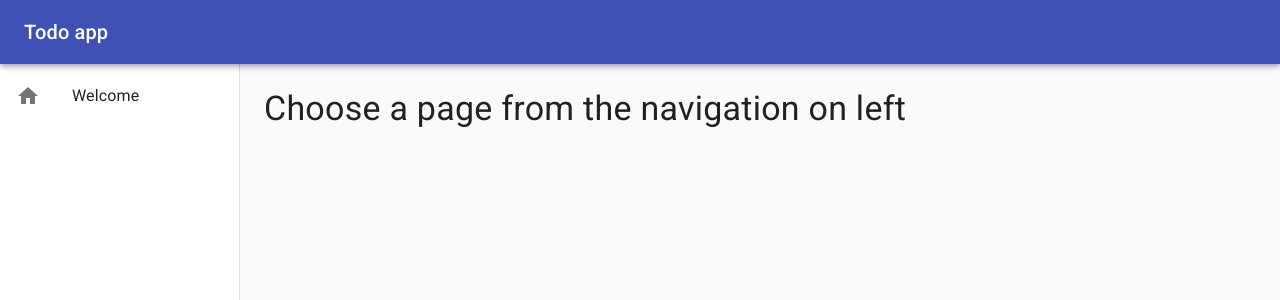
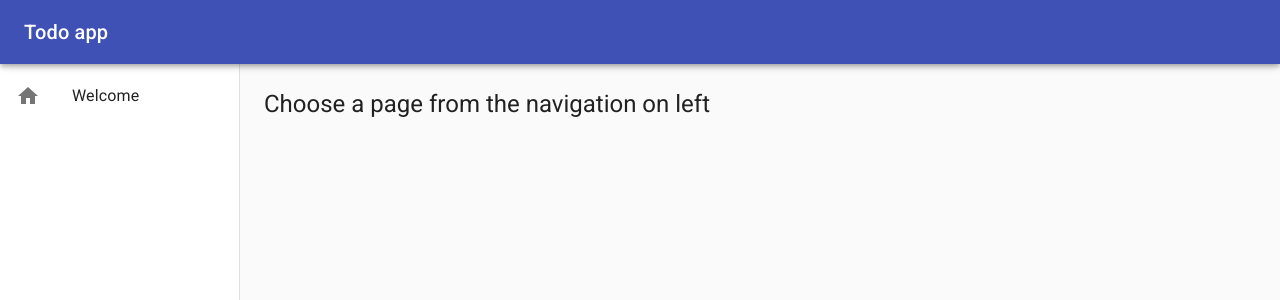
Before and after one commit to szewczukk/todo, a React (Create React App) app: page / in a window 1280 px wide. Shown: the top 300 px of the page. Built offline with nearby package versions, Linux system fonts and the light colour scheme.

Commit message:
Typography variant of Welcome Page changed

```diff
--- a/src/pages/Welcome.tsx
+++ b/src/pages/Welcome.tsx
@@ -2,7 +2,7 @@ import { Typography } from '@material-ui/core';
 import React from 'react';
 
 const WelcomeScreen = () => (
-	<Typography variant="h4" component="h1" data-testid="heading">
+	<Typography variant="h5" component="h1" data-testid="heading">
 		Choose a page from the navigation on left
 	</Typography>
 );
```
